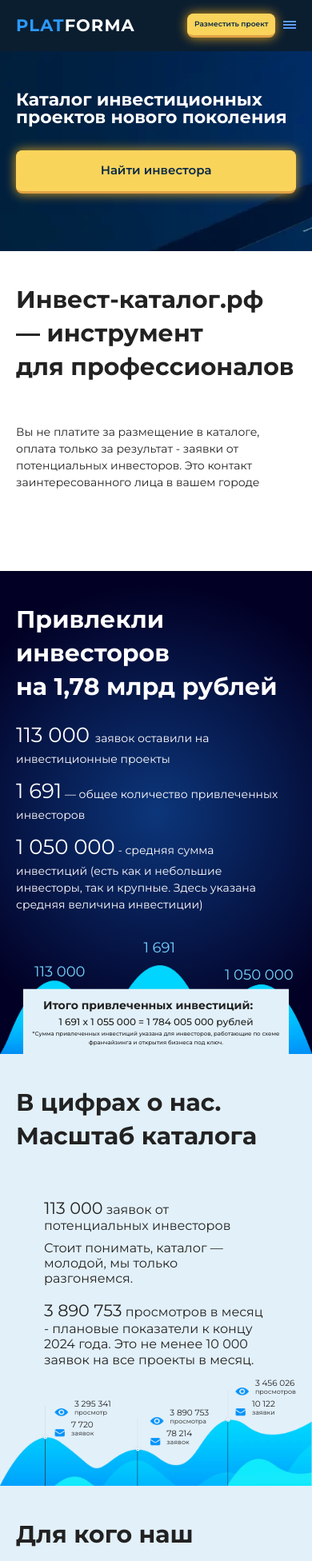
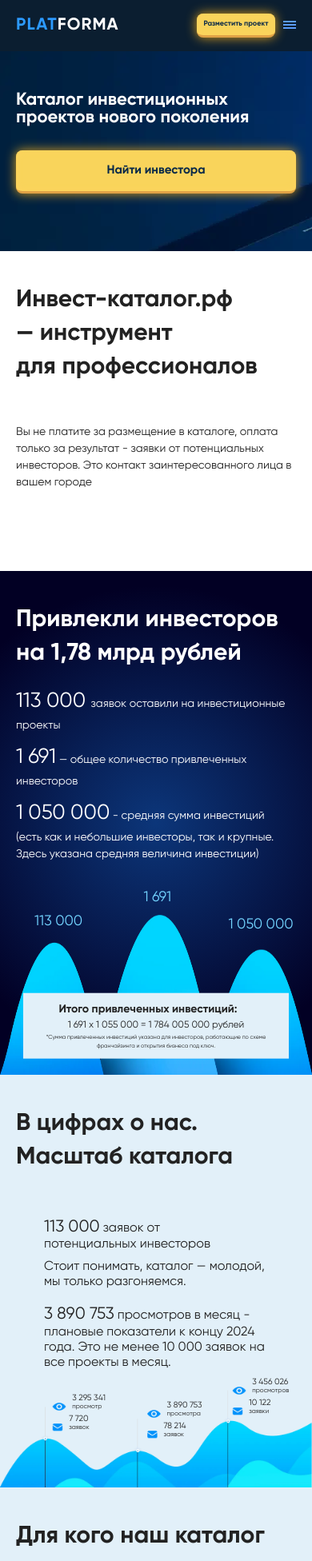
Before and after one commit to den10004/invest, a Next.js app: page /invest in a window 390 px wide. Shown: the top 1952 px of the page at 80% size. Built offline with nearby package versions, Linux system fonts and the light colour scheme.

Commit message:
подкл шрифт

```diff
--- a/app/globals.css
+++ b/app/globals.css
@@ -18,9 +18,25 @@ html {
 }
 
 
+@font-face {
+  font-family: 'Gilroy';
+  src: url('../font/Gilroy-Regular.ttf');
+  font-weight: normal;
+  font-style: normal;
+}
+
+@font-face {
+  font-family: 'Gilroy';
+  src: url('../font/Gilroy-Bold.ttf');
+  font-weight: bold;
+  font-style: normal;
+}
+
+
+
 body {
   background-color: var(--color-body);
-  font-family: 'Montserrat', sans-serif;
+  font-family: 'Gilroy', sans-serif;
   margin: 0;
   font-size: 14px;
   line-height: 1.6;
--- a/app/layout.js
+++ b/app/layout.js
@@ -11,24 +11,12 @@ export const metadata = {
 export default function RootLayout({ children }) {
   return (
     <html lang="ru">
-      <Head>
-        <link rel="preconnect" href="https://fonts.googleapis.com"></link>
-        <link
-          rel="preconnect"
-          href="https://fonts.gstatic.com"
-          crossorigin
-        ></link>
-        <link
-          href="https://fonts.googleapis.com/css2?family=Montserrat:ital,wght@0,100..900;1,100..900&display=swap"
-          rel="stylesheet"
-        ></link>
-      </Head>
+      <Head></Head>
 
       <body>
         <section id="main" className="main">
           <TheHeader /> <main>{children}</main>
         </section>
-
         <TheFooter />
       </body>
     </html>
--- a/components/landing-components/AboutUs/style.css
+++ b/components/landing-components/AboutUs/style.css
@@ -83,8 +83,11 @@
     text-align: left;
 }
 
+
+
 .block-style>span {
     font-size: 48px;
+    white-space: nowrap;
 }
 
 @media screen and (max-width: 1500px) {
@@ -169,7 +172,6 @@
     .block-w {
         width: 60%;
     }
-
 }
 
 @media screen and (max-width: 768px) {
@@ -202,6 +204,7 @@
         margin-top: 10px;
     }
 
+
     .count1 {
         top: -2px;
         left: 7%;
@@ -214,17 +217,17 @@
 
     .count3 {
         top: -50px;
-        left: 65%;
+        left: 64%;
     }
-
 
 }
 
-@media screen and (max-width: 550px) {
+@media screen and (width <=565px) {
     .count3 {
-        left: 64%;
+        left: 63%;
     }
 }
+
 
 @media screen and (max-width: 425px) {
     .block-style>span {
@@ -245,19 +248,30 @@
 @media screen and (max-width: 390px) {
     .count3 {
         left: 61%;
+        top: -52px;
+    }
+
+    .count2 {
+        top: -23px;
+    }
+
+    .count1 {
+        top: -32px;
     }
 }
 
 @media screen and (max-width: 360px) {
+    .count3 {
+        left: 57%;
+        top: -58px;
+    }
+
     .count1 {
         left: 2%;
+        top: -35px;
     }
 
     .count2 {
         left: 31%;
     }
-
-    .count3 {
-        left: 57%;
-    }
 }
--- a/components/landing-components/Attraction/style.css
+++ b/components/landing-components/Attraction/style.css
@@ -109,6 +109,12 @@
 
 
 @media screen and (max-width: 1280px) {
+    .att-table {
+        position: absolute;
+        top: 60%;
+        padding: 30px 0;
+    }
+
     .attraction-img>img {
         height: 80%;
     }
@@ -124,22 +130,6 @@
     }
 }
 
-@media screen and (max-width: 1000px) {
-    .att-table {
-        width: 80%;
-        padding: 20px 10px;
-        top: 60%;
-    }
-
-    .att-table>p {
-        font-size: 30px;
-    }
-
-    .att-table>div {
-        font-size: 12px;
-
-    }
-}
 
 @media screen and (max-width: 1100px) {
     .img-1 {
@@ -171,14 +161,28 @@
     }
 }
 
+@media screen and (max-width: 1000px) {
+    .att-table {
+        width: 80%;
+        padding: 20px 10px;
+        top: 60%;
+    }
+
+    .att-table>p {
+        font-size: 30px;
+    }
+
+    .att-table>div {
+        font-size: 12px;
+
+    }
+}
 
 @media screen and (max-width: 768px) {
     .att-table {
         padding: 10px;
         top: 77%;
     }
-
-
 
     .attraction__content {
         margin-top: 40px;
@@ -229,12 +233,13 @@
     }
 }
 
-
+@media screen and (max-width:550px) {
+    .attraction-img>img {
+        height: 200px;
+    }
+}
 
 @media screen and (max-width:425px) {
-
-
-
     .attraction__content {
         margin-top: 10px;
     }
--- a/components/landing-components/Industries/style.css
+++ b/components/landing-components/Industries/style.css
@@ -86,6 +86,13 @@
 }
 
 
+@media screen and (max-width: 600px) {
+    .industries__list {
+        flex-direction: column;
+    }
+}
+
+
 @media screen and (max-width: 425px) {
     .industries {
         padding-bottom: 30px;
```
Also changed, not shown: font/Gilroy-Bold.ttf (added), font/Gilroy-Regular.ttf (added).
